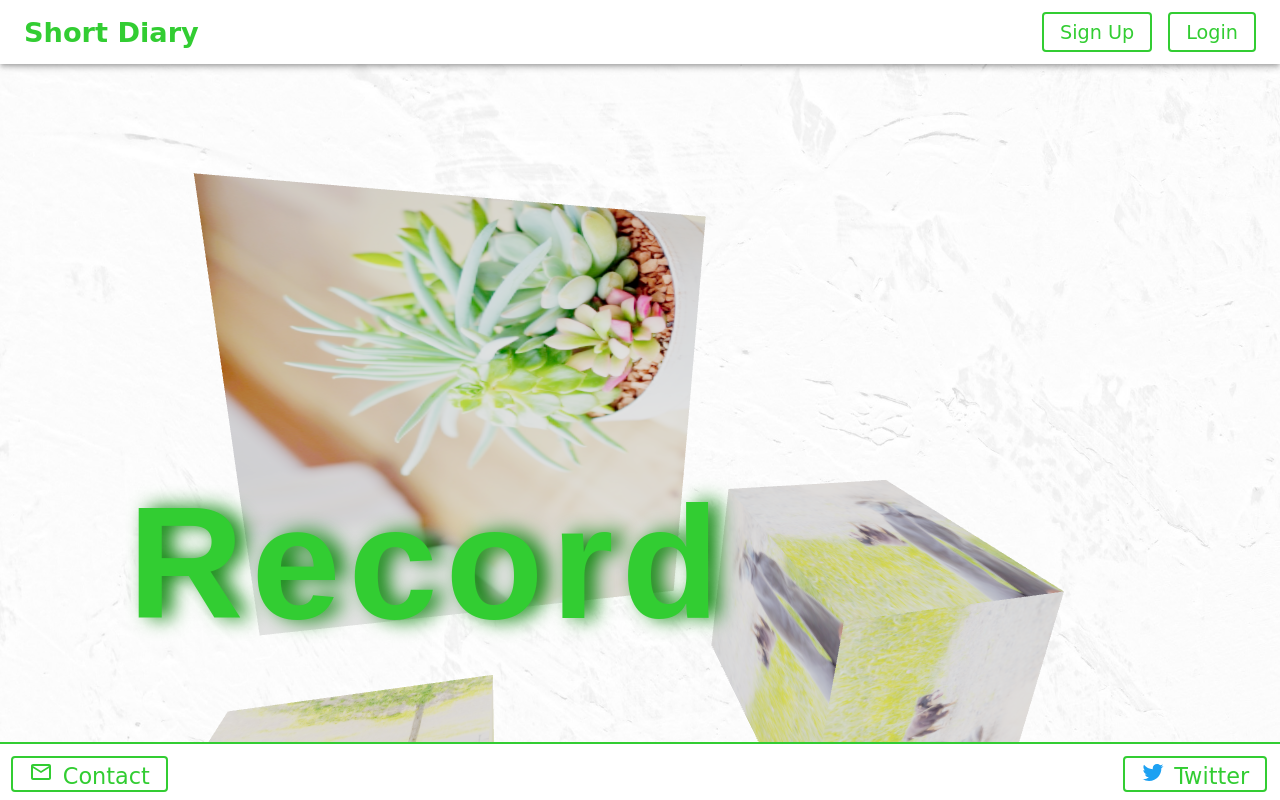
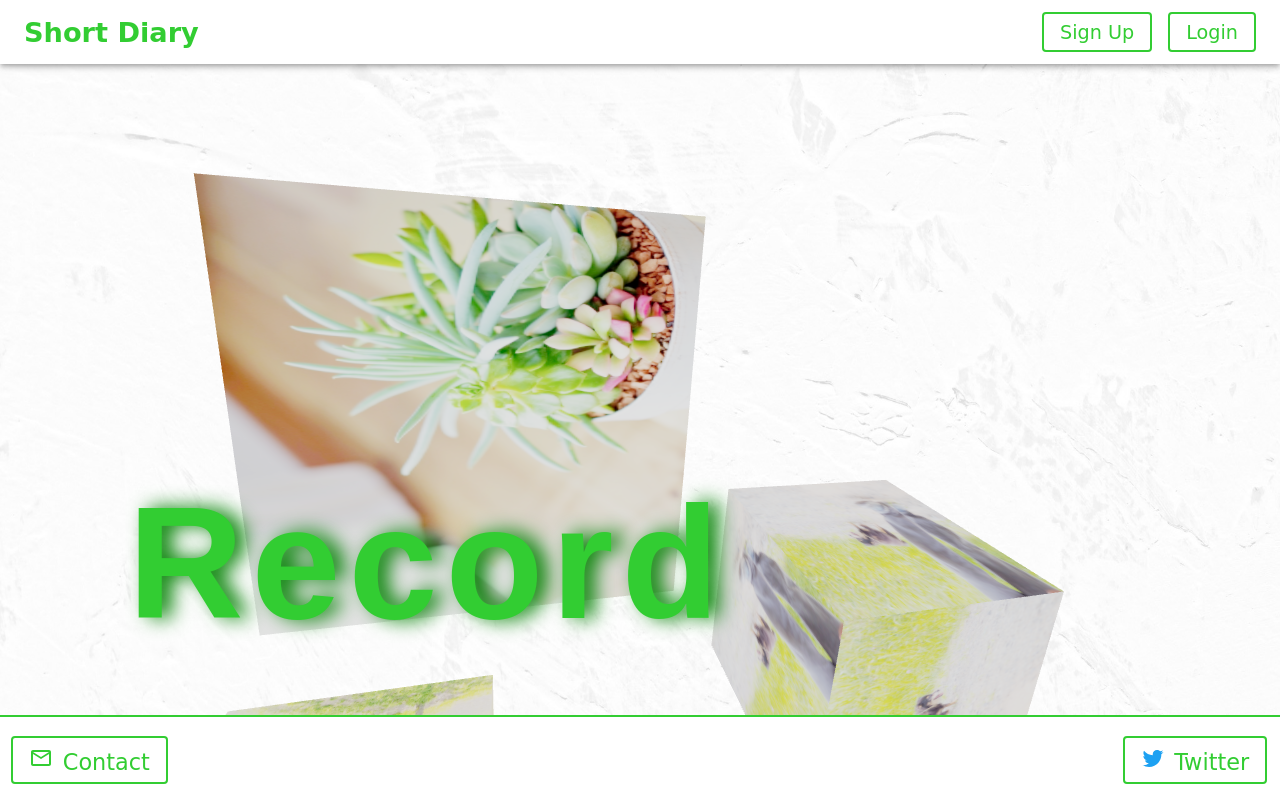
Before and after one commit to NakaiKazuki/Short-Diary, a React (Create React App) app in the folder frontend/: page / in a window 1280 px wide. Built offline with nearby package versions, Linux system fonts and the light colour scheme; no server answers.

Commit message:
デザイン修正

```diff
--- a/frontend/src/components/diaries/DiaryDialog.tsx
+++ b/frontend/src/components/diaries/DiaryDialog.tsx
@@ -20,7 +20,7 @@ const Date = styled.h1`
   color: limegreen;
   font-family: Comic Sans MS;
   text-align: center;
-  margin:0;
+  margin: 0;
 `;
 
 const Name = styled.h2`
@@ -184,6 +184,6 @@ export const DiaryDialog: FC<IProps> = ({
           )}
         </Container>
       )}
-    </Dialog >
+    </Dialog>
   );
 };
--- a/frontend/src/components/diaries/DiaryEdit.tsx
+++ b/frontend/src/components/diaries/DiaryEdit.tsx
@@ -11,7 +11,7 @@ const FromTitle = styled.h1`
   text-align: center;
   color: limegreen;
   font-weight: normal;
-  margin:0;
+  margin: 0;
   font-family: Comic Sans MS;
 `;
 
--- a/frontend/src/components/diaries/FormArea.tsx
+++ b/frontend/src/components/diaries/FormArea.tsx
@@ -75,7 +75,7 @@ const StyledSubmitIcon = styled(SubmitIcon)`
   margin-right: 0.6rem;
 `;
 
-const bgcWhite = { backgroundColor: "white" }
+const bgcWhite = { backgroundColor: "white" };
 
 const moviePattern =
   /^(?:https?:\/\/)?(?:www\.)?(?:m\.)?(?:youtu\.be\/|youtube\.com\/(?:embed\/|v\/|watch\?v=|watch\?.+&v=))([\w-]{11})(?:\S+)?$/;
--- a/frontend/src/components/users/FormItem.tsx
+++ b/frontend/src/components/users/FormItem.tsx
@@ -48,7 +48,9 @@ export const FormItem: FC<IProps> = ({ formInfo, control }) => {
           render={({ field }) => (
             <TextField
               {...field}
-              error={isError(formInfo.errorsProperty || formInfo.resultErrorProperty)}
+              error={isError(
+                formInfo.errorsProperty || formInfo.resultErrorProperty
+              )}
               type={formInfo.typeAttribute}
               label={formInfo.formLabel}
               autoFocus={formInfo.autoFocus}
--- a/frontend/src/containers/Footer.tsx
+++ b/frontend/src/containers/Footer.tsx
@@ -11,8 +11,8 @@ import { BaseButton } from "../components/shared_style";
 // icons
 import { EmailIcon, TwitterIcon } from "../components/icon";
 const FooterWrapper = styled.footer`
-  height: 5.5vh;
-  padding: 1.5vh 1vw 0 0;
+  height: 4rem;
+  padding: 1.2rem 1vw 0 0;
   background-color: white;
   position: fixed;
   bottom: 0;
@@ -27,7 +27,7 @@ const Link = styled.a`
 `;
 
 const Base = styled(BaseButton)`
-  height: 4.5vh;
+  height: 3rem;
   padding: 0 1rem;
   margin-bottom: 1vh;
   font-size: 1.4rem;
```
Also changed, not shown: 1 other file (tests, documents, lock files or other folders).
